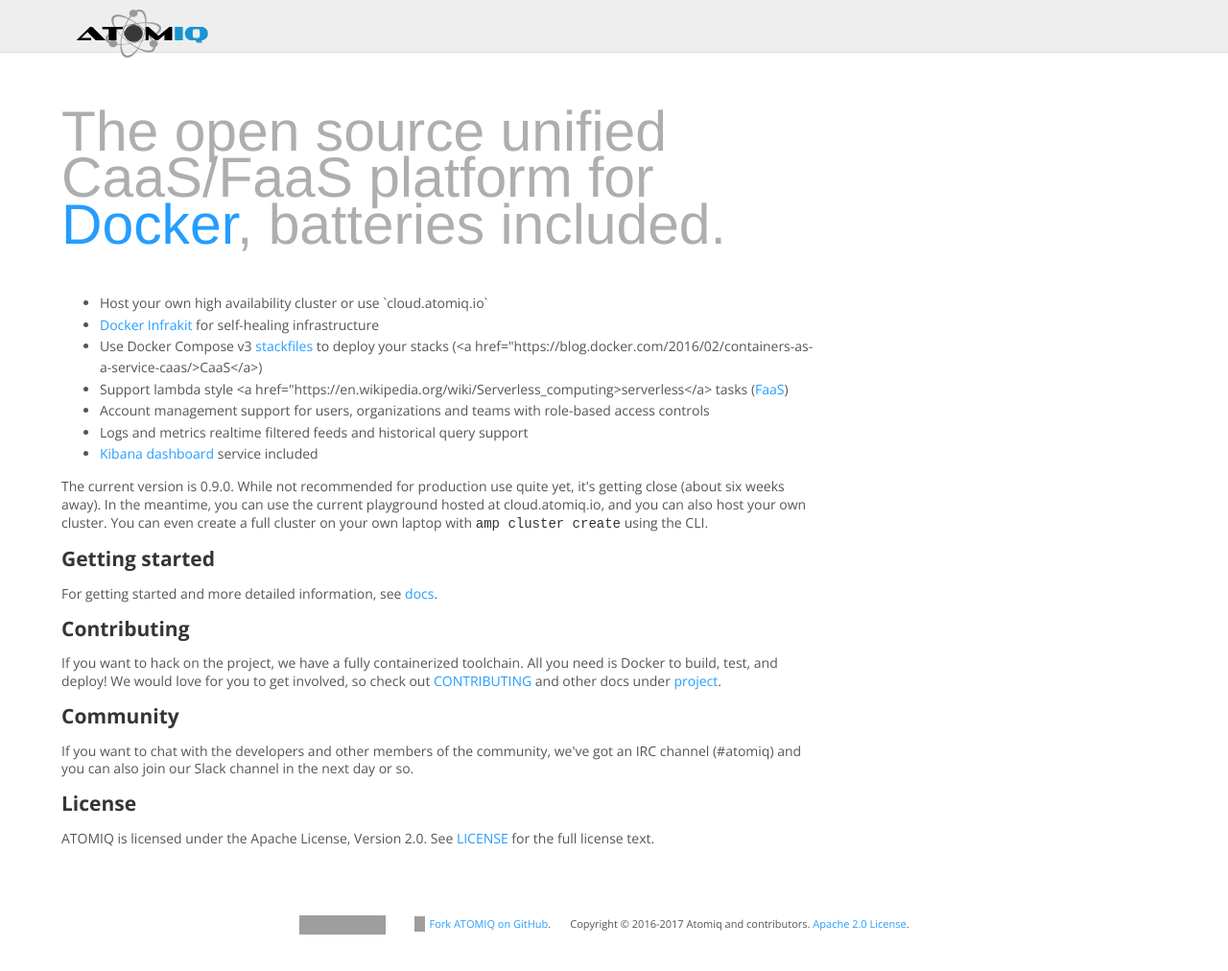
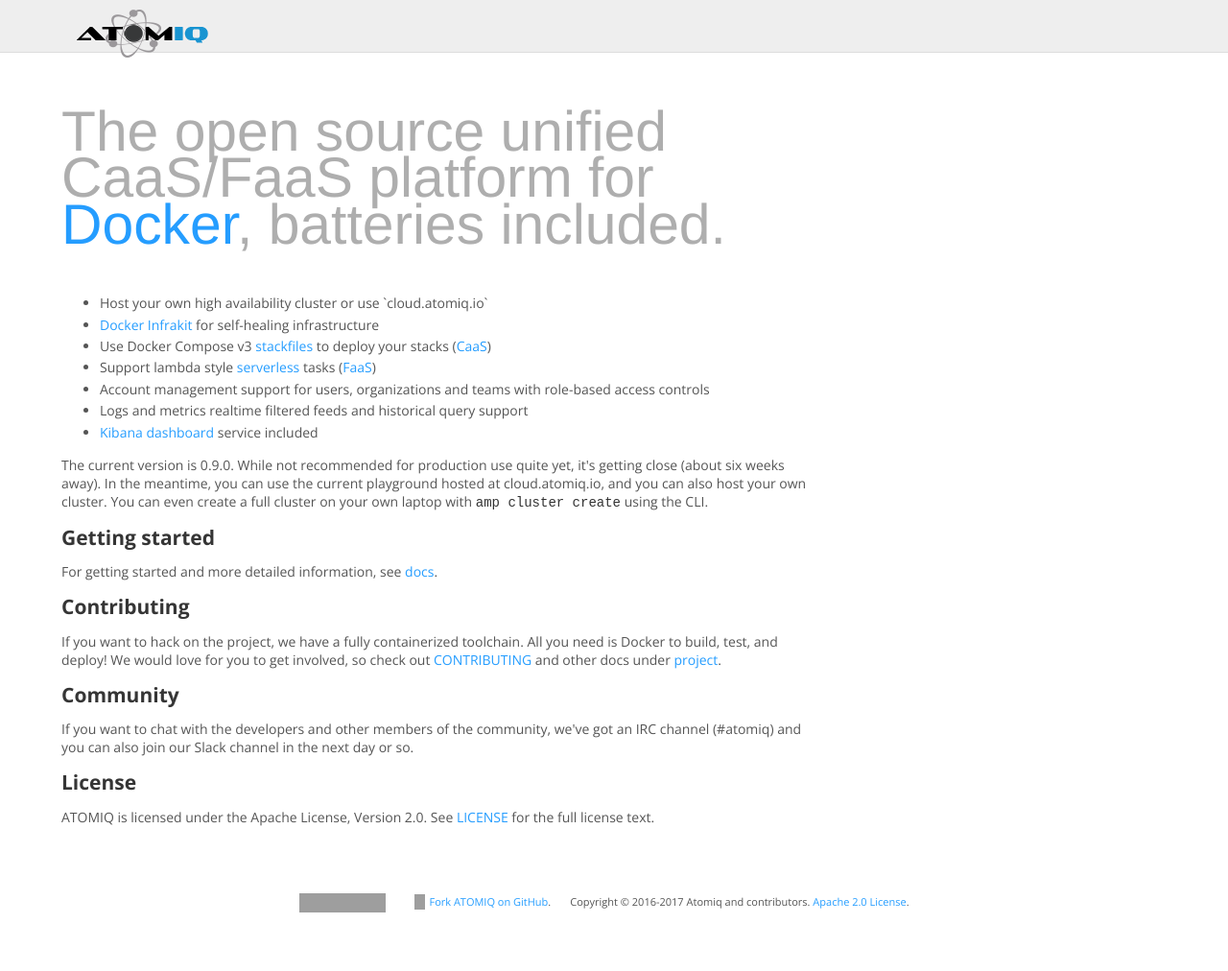
Before and after one commit to atomiqio/atomiqio.github.io, a Jekyll site: the page built from index.md, in a window 1280 px wide and 1012 px high. Shown: the whole window at 96% size. Built offline with Jekyll 4.4.1, drawn with Linux system fonts in a browser that asks for light colours; nearby versions of some CDN libraries; grey boxes are pictures that could not be loaded.

```diff
--- a/index.md
+++ b/index.md
@@ -18,8 +18,8 @@ redirect_from: "/en/index.html"
     <ul>
       <li>Host your own high availability cluster or use `cloud.atomiq.io`</li>
       <li><a href="https://github.com/docker/infrakit">Docker Infrakit</a> for self-healing infrastructure</li>
-      <li>Use Docker Compose v3 <a href="https://docs.docker.com/compose/compose-file/">stackfiles</a> to deploy your stacks (<a href="https://blog.docker.com/2016/02/containers-as-a-service-caas/>CaaS</a>)</li>
-      <li>Support lambda style <a href="https://en.wikipedia.org/wiki/Serverless_computing>serverless</a> tasks (<a href="https://martinfowler.com/articles/serverless.html">FaaS</a>)</li>
+      <li>Use Docker Compose v3 <a href="https://docs.docker.com/compose/compose-file/">stackfiles</a> to deploy your stacks (<a href="https://blog.docker.com/2016/02/containers-as-a-service-caas/">CaaS</a>)</li>
+      <li>Support lambda style <a href="https://en.wikipedia.org/wiki/Serverless_computing">serverless</a> tasks (<a href="https://martinfowler.com/articles/serverless.html">FaaS</a>)</li>
       <li>Account management support for users, organizations and teams with role-based access controls</li>
       <li>Logs and metrics realtime filtered feeds and historical query support</li>
       <li><a href="https://www.elastic.co/guide/en/kibana/current/dashboard.html">Kibana dashboard</a> service included</li>
```
